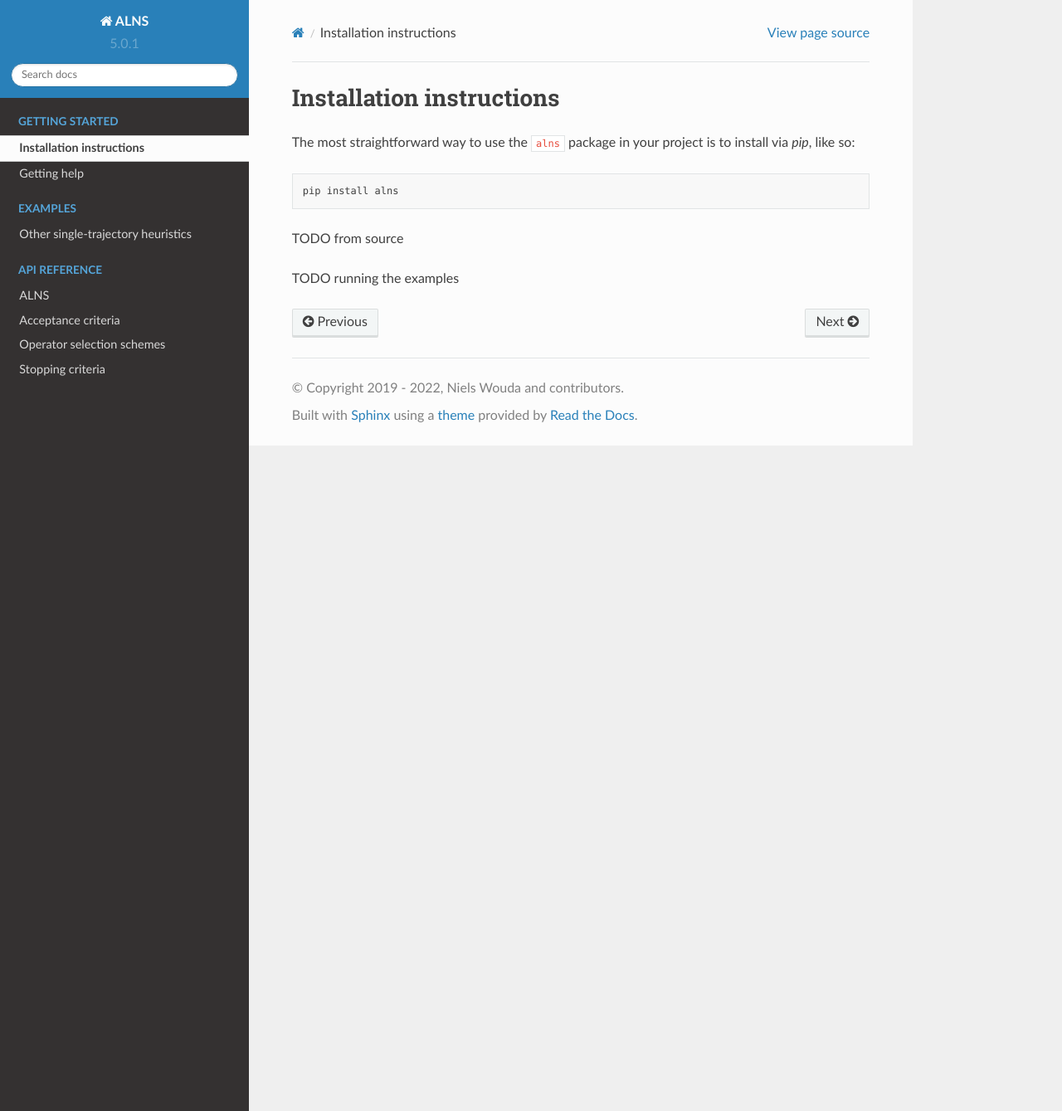
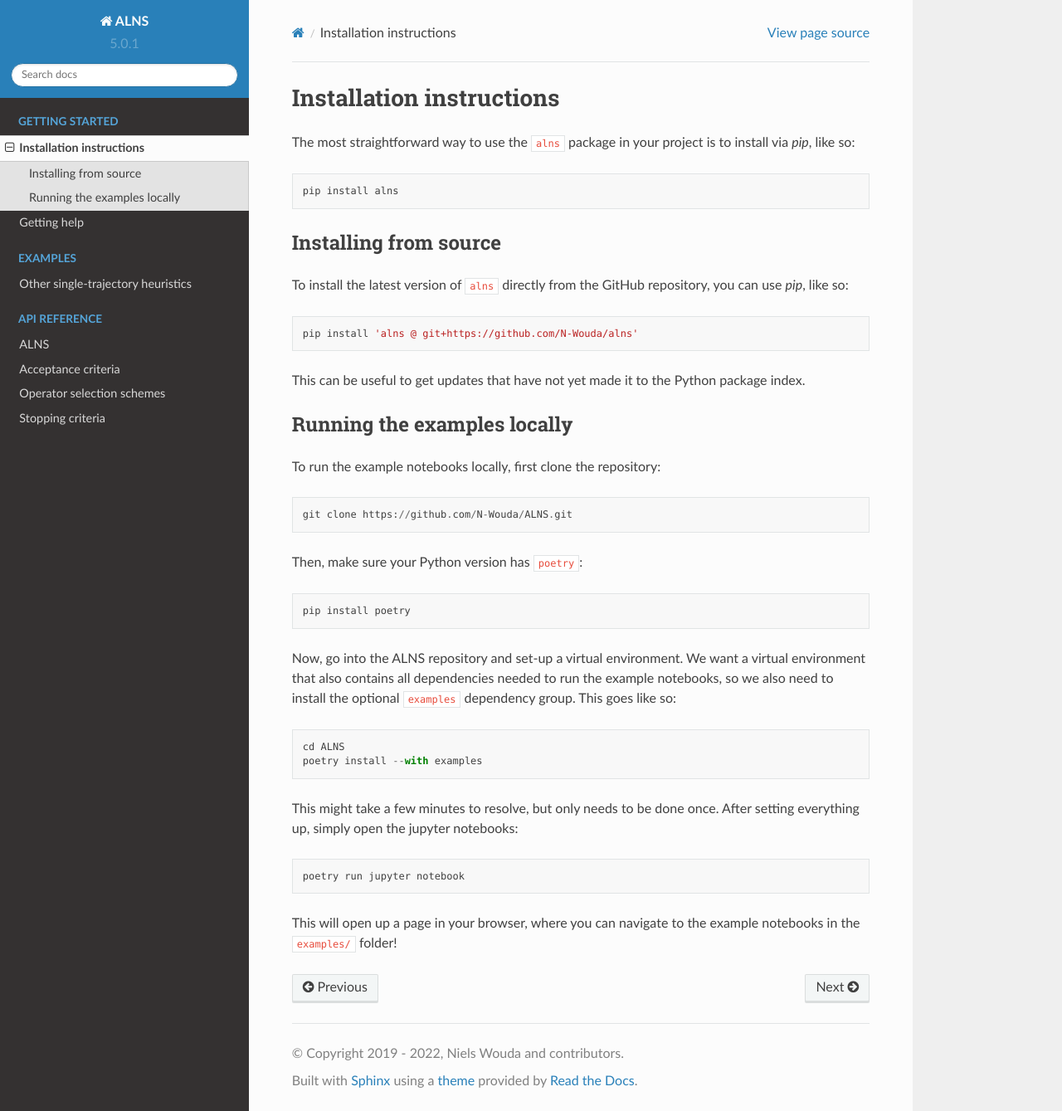
Before and after one commit to N-Wouda/ALNS, a Sphinx documentation site: the page built from docs/source/setup/installation.rst, in a window 1280 px wide and 1339 px high. Shown: the whole window at 83% size. Built offline with Sphinx 7.4.7 and the Read the Docs theme 2.0.0, drawn with Linux system fonts in a browser that asks for light colours; pages that are not in the unit, such as notebooks, are missing from menus.

Commit message:
Move notebooks to examples/ folder, describe how to install and run everything

```diff
--- a/docs/requirements.txt
+++ b/docs/requirements.txt
@@ -4,3 +4,4 @@ tomli >= 2.0.1
 nbsphinx >= 0.8.9
 ipython >= 8.6.0
 numpydoc >= 1.5.0
+sphinx-collections >= 0.0.1
--- a/docs/source/conf.py
+++ b/docs/source/conf.py
@@ -35,25 +35,16 @@ numpydoc_class_members_toctree = False
 
 nbsphinx_execute = "never"
 
-nbsphinx_prolog = r"""
-{% set docname = 'docs/source/' + env.doc2path(env.docname, base=None) %}
-{% set url_prefix = 'https://github.com/N-Wouda/ALNS/blob/' %}
-{% set release = env.config.release %}
+# -- sphinx-collections
 
-.. raw:: html
-
-   <div class="admonition note">
-     <p class="admonition-title">
-        Note
-     </p>
-     <p>
-        This page was generated from
-        <a class="reference external"
-           href="{{ url_prefix|e }}v{{ release|e }}/{{ docname|e }}">
-           {{ docname|e }}</a>.
-     </p>
-   </div>
-"""
+collections = {
+    "examples": {  # copy example notebooks into source tree
+        "driver": "copy_folder",
+        "source": "../examples/",
+        "target": "examples/",
+        "ignore": [".ipynb_checkpoints/"],
+    },
+}
 
 # -- General configuration
 
@@ -63,6 +54,7 @@ extensions = [
     "sphinx.ext.autodoc",
     # "sphinx.ext.autosummary",
     "sphinx.ext.intersphinx",
+    "sphinxcontrib.collections",
     "nbsphinx",
     "numpydoc",
 ]
--- a/docs/source/setup/installation.rst
+++ b/docs/source/setup/installation.rst
@@ -8,6 +8,47 @@ The most straightforward way to use the ``alns`` package in your project is to i
    pip install alns
 
 
-TODO from source
+Installing from source
+----------------------
 
-TODO running the examples
+To install the latest version of ``alns`` directly from the GitHub repository, you can use *pip*, like so:
+
+.. code-block:: shell
+
+   pip install 'alns @ git+https://github.com/N-Wouda/alns'
+
+This can be useful to get updates that have not yet made it to the Python package index.
+
+
+Running the examples locally
+----------------------------
+
+To run the example notebooks locally, first clone the repository:
+
+.. code-block::
+
+   git clone https://github.com/N-Wouda/ALNS.git
+
+Then, make sure your Python version has ``poetry``:
+
+.. code-block::
+
+   pip install poetry
+
+Now, go into the ALNS repository and set-up a virtual environment.
+We want a virtual environment that also contains all dependencies needed to run the example notebooks, so we also need to install the optional ``examples`` dependency group.
+This goes like so:
+
+.. code-block::
+
+   cd ALNS
+   poetry install --with examples
+
+This might take a few minutes to resolve, but only needs to be done once.
+After setting everything up, simply open the jupyter notebooks:
+
+.. code-block::
+
+   poetry run jupyter notebook
+
+This will open up a page in your browser, where you can navigate to the example notebooks in the ``examples/`` folder!
```
Also changed, not shown: docs/source/index.rst (+6 -6 lines), pyproject.toml (+7 -2 lines), 26 other files.
